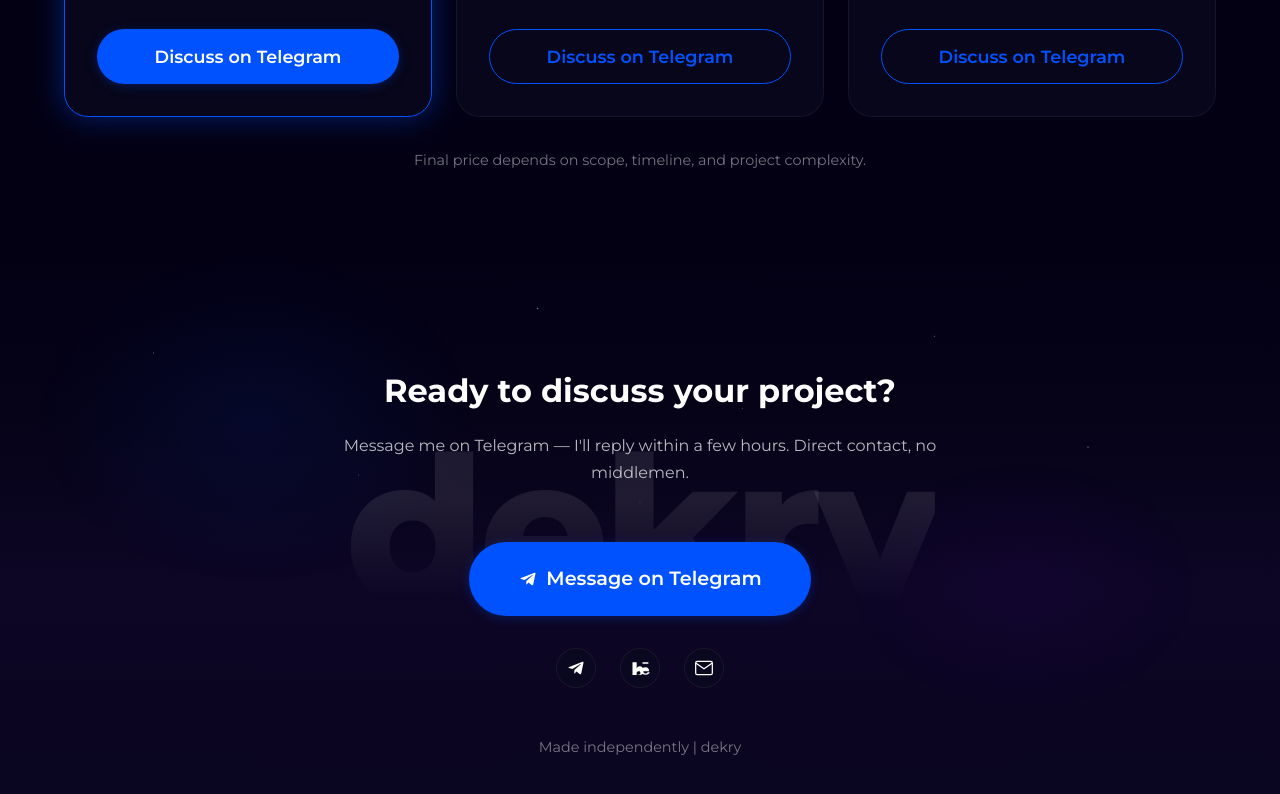
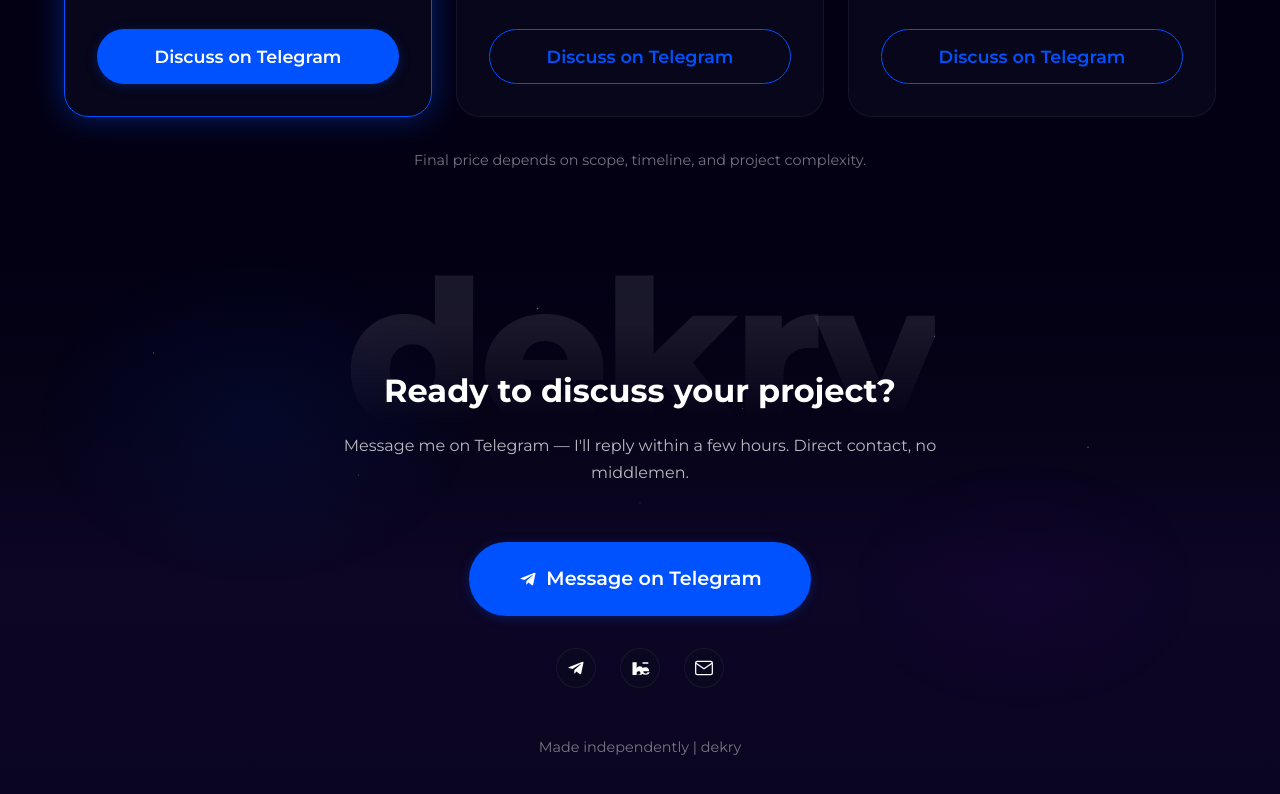
Before and after one commit to densin1/dekryportfolio, a plain HTML site: page index.html in a window 1280 px wide. Shown: the part 8867-9661 px from the top of the page. Drawn offline with Linux system fonts and the light colour scheme.

Commit message:
Add files via upload

```diff
--- a/style.css
+++ b/style.css
@@ -388,7 +388,7 @@ img, video { max-width: 100%; display: block; }
 /* "dekry" wordmark — big translucent background layer, top of the section,
    faded downward so it dissolves into the content beneath it (no hard seam) */
 .landscape-footer__bgtext {
-  position: absolute; top: 50%; left: 50%; transform: translate(-50%, -50%);
+  position: absolute; top: 0; left: 50%; transform: translateX(-50%);
   font-size: clamp(5.5rem, 3rem + 12vw, 15rem); font-weight: 800; line-height: 1;
   text-transform: lowercase; letter-spacing: -0.03em;
   color: rgba(255, 255, 255, 0.09); white-space: nowrap;
```
